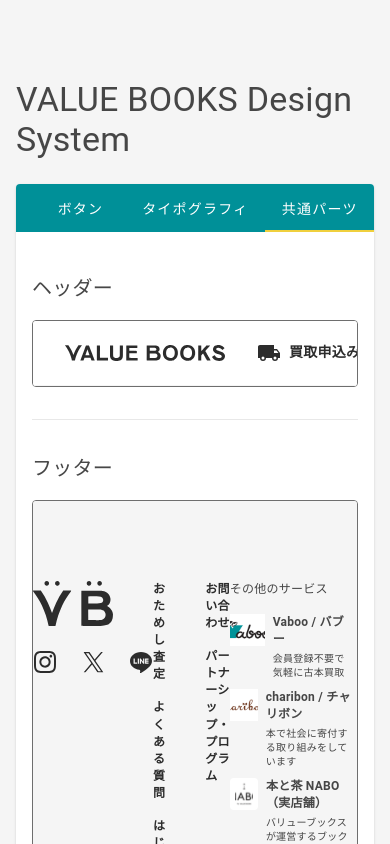
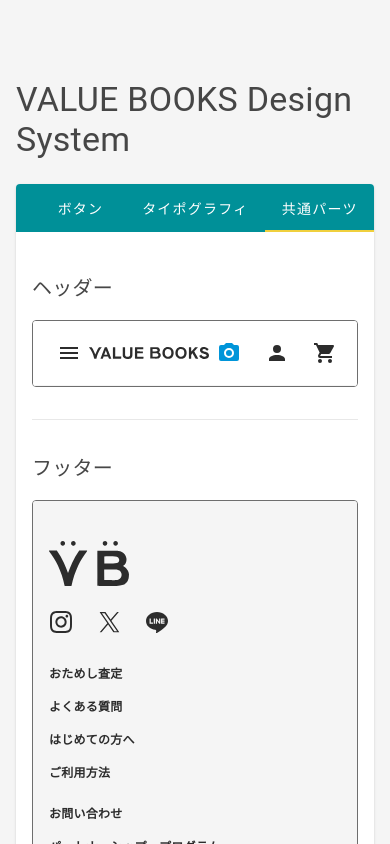
Before and after one commit to aizakakn/designsystem, a Vue app: page / in a window 390 px wide. Both pictures are taken after a click on the tab "共通パーツ". Shown: the top 844 px of the page. Built offline with nearby package versions, Linux system fonts and the light colour scheme.

Commit message:
Enhance site layout for mobile responsiveness and update header/footer styles. Add new icons for camera and menu, and refine workflow to notify on shared assets changes.

```diff
--- a/src/components/icons/mdi.ts
+++ b/src/components/icons/mdi.ts
@@ -5,6 +5,8 @@
     account: `<svg xmlns="http://www.w3.org/2000/svg" viewBox="0 0 24 24"><path d="M12,4A4,4 0 0,1 16,8A4,4 0 0,1 12,12A4,4 0 0,1 8,8A4,4 0 0,1 12,4M12,14C16.42,14 20,15.79 20,18V20H4V18C4,15.79 7.58,14 12,14Z"/></svg>`,
     magnify: `<svg xmlns="http://www.w3.org/2000/svg" viewBox="0 0 24 24"><path d="M9.5,3A6.5,6.5 0 0,1 16,9.5C16,11.11 15.41,12.59 14.44,13.73L14.71,14H15.5L20.5,19L19,20.5L14,15.5V14.71L13.73,14.44C12.59,15.41 11.11,16 9.5,16A6.5,6.5 0 0,1 3,9.5A6.5,6.5 0 0,1 9.5,3M9.5,5C7,5 5,7 5,9.5C5,12 7,14 9.5,14C12,14 14,12 14,9.5C14,7 12,5 9.5,5Z"/></svg>`,
     bookOpenVariant: `<svg xmlns="http://www.w3.org/2000/svg" viewBox="0 0 24 24"><path d="M12 21.5C10.65 20.65 8.2 20 6.5 20C4.85 20 3.15 20.3 1.75 21.05C1.65 21.1 1.6 21.1 1.5 21.1C1.25 21.1 1 20.85 1 20.6V6C1.6 5.55 2.25 5.25 3 5C4.11 4.65 5.33 4.5 6.5 4.5C8.45 4.5 10.55 4.9 12 6C13.45 4.9 15.55 4.5 17.5 4.5C18.67 4.5 19.89 4.65 21 5C21.75 5.25 22.4 5.55 23 6V20.6C23 20.85 22.75 21.1 22.5 21.1C22.4 21.1 22.35 21.1 22.25 21.05C20.85 20.3 19.15 20 17.5 20C15.8 20 13.35 20.65 12 21.5M12 8V19.5C13.35 18.65 15.8 18 17.5 18C18.7 18 19.9 18.15 21 18.5V7C19.9 6.65 18.7 6.5 17.5 6.5C15.8 6.5 13.35 7.15 12 8M13 11.5C14.11 10.82 15.6 10.5 17.5 10.5C18.41 10.5 19.26 10.59 20 10.78V9.23C19.13 9.08 18.29 9 17.5 9C15.73 9 14.23 9.28 13 9.84V11.5M17.5 11.67C15.79 11.67 14.29 11.93 13 12.46V14.15C14.11 13.5 15.6 13.16 17.5 13.16C18.54 13.16 19.38 13.24 20 13.4V11.9C19.13 11.74 18.29 11.67 17.5 11.67M20 14.57C19.13 14.41 18.29 14.33 17.5 14.33C15.67 14.33 14.17 14.6 13 15.13V16.82C14.11 16.16 15.6 15.83 17.5 15.83C18.54 15.83 19.38 15.91 20 16.07V14.57Z"/></svg>`,
+    camera: `<svg xmlns="http://www.w3.org/2000/svg" viewBox="0 0 24 24"><title>camera</title><path d="M4,4H7L9,2H15L17,4H20A2,2 0 0,1 22,6V18A2,2 0 0,1 20,20H4A2,2 0 0,1 2,18V6A2,2 0 0,1 4,4M12,7A5,5 0 0,0 7,12A5,5 0 0,0 12,17A5,5 0 0,0 17,12A5,5 0 0,0 12,7M12,9A3,3 0 0,1 15,12A3,3 0 0,1 12,15A3,3 0 0,1 9,12A3,3 0 0,1 12,9Z" /></svg>`,
+    menu: `<svg xmlns="http://www.w3.org/2000/svg" viewBox="0 0 24 24"><title>menu</title><path d="M3,6H21V8H3V6M3,11H21V13H3V11M3,16H21V18H3V16Z" /></svg>`,
   } as const
 
   export type MdiName = keyof typeof MDI
--- a/src/components/layout/SiteFooter.vue
+++ b/src/components/layout/SiteFooter.vue
@@ -158,6 +158,7 @@
   display: flex;
   flex-direction: column;
   gap: 40px;
+  padding: 0 16px;
 }
 
 .footer-main {
@@ -313,4 +314,38 @@
 .footer-copyright {
   font-size: 8px;
 }
+
+/* モバイル対応 */
+@media (max-width: 960px) {
+  .site-footer {
+    padding: 40px 0;
+  }
+
+  .footer-main {
+    flex-direction: column;
+    gap: 32px;
+  }
+
+  .footer-center {
+    flex-direction: column;
+    gap: 24px;
+  }
+
+  .footer-right {
+    flex-direction: column;
+    gap: 24px;
+    width: 100%;
+  }
+
+  .footer-bottom {
+    flex-direction: column;
+    gap: 16px;
+    align-items: flex-start;
+  }
+
+  .footer-bottom-links {
+    flex-direction: column;
+    gap: 12px;
+  }
+}
 </style>
--- a/src/components/layout/SiteHeader.vue
+++ b/src/components/layout/SiteHeader.vue
@@ -6,6 +6,8 @@
     class="site-header"
   >
     <div class="header-container">
+      <!-- デスクトップ表示 -->
+      <div class="header-desktop">
         <!-- 左側: ロゴとナビゲーション -->
         <div class="header-left">
           <a href="/" class="logo-link">
@@ -60,6 +62,38 @@
           </div>
         </div>
       </div>
+
+      <!-- モバイル表示 -->
+      <div class="header-mobile">
+        <button class="mobile-menu-button" @click="toggleMobileMenu">
+          <VBIcon name="menu" label="メニュー" class="mobile-icon" />
+        </button>
+
+        <a href="/" class="mobile-logo-link">
+          <div class="vb-logo-mobile">
+            <img
+              :src="logoImage"
+              alt="VALUE BOOKS"
+              class="logo-image"
+            />
+          </div>
+        </a>
+
+        <div class="mobile-right-icons">
+          <button class="mobile-icon-button">
+            <VBIcon name="camera" label="カメラ" class="mobile-icon camera-icon" />
+          </button>
+
+          <a href="#" class="mobile-icon-button">
+            <VBIcon name="account" label="ログイン" class="mobile-icon" />
+          </a>
+
+          <div class="mobile-icon-button">
+            <VBIcon name="cart" label="カート" class="mobile-icon" />
+          </div>
+        </div>
+      </div>
+    </div>
   </v-app-bar>
 </template>
 
@@ -68,6 +102,11 @@
 import VBIcon from '@/components/icons/VBIcon.vue'
 
 const searchQuery = ref('')
+const mobileMenuOpen = ref(false)
+
+const toggleMobileMenu = () => {
+  mobileMenuOpen.value = !mobileMenuOpen.value
+}
 
 /**
  * ロゴは public 配下の静的ファイルを使う
@@ -84,6 +123,15 @@
 }
 
 .header-container {
+  display: flex;
+  align-items: center;
+  justify-content: space-between;
+  width: 100%;
+  height: 100%;
+}
+
+/* デスクトップ表示 */
+.header-desktop {
   display: flex;
   align-items: center;
   justify-content: space-between;
@@ -181,4 +229,78 @@
   width: 24px;
   height: 24px;
 }
+
+/* モバイル表示 */
+.header-mobile {
+  display: none;
+  align-items: center;
+  justify-content: space-between;
+  width: 100%;
+  height: 100%;
+  padding: 0 16px;
+}
+
+.mobile-menu-button {
+  background: none;
+  border: none;
+  padding: 8px;
+  cursor: pointer;
+  display: flex;
+  align-items: center;
+  justify-content: center;
+}
+
+.mobile-logo-link {
+  display: flex;
+  align-items: center;
+  text-decoration: none;
+}
+
+.vb-logo-mobile {
+  height: 16px;
+  width: 120px;
+}
+
+.mobile-right-icons {
+  display: flex;
+  align-items: center;
+  gap: 8px;
+}
+
+.mobile-icon-button {
+  background: none;
+  border: none;
+  padding: 8px;
+  cursor: pointer;
+  display: flex;
+  align-items: center;
+  justify-content: center;
+  text-decoration: none;
+}
+
+.mobile-icon {
+  width: 24px;
+  height: 24px;
+}
+
+.camera-icon {
+  color: var(--vb-color-service-sell-blue, #0095D9);
+}
+
+/* レスポンシブ対応 */
+@media (max-width: 960px) {
+  .header-desktop {
+    display: none;
+  }
+
+  .header-mobile {
+    display: flex;
+  }
+}
+
+@media (min-width: 961px) {
+  .header-mobile {
+    display: none;
+  }
+}
 </style>
```
Lines whose indentation alone changed are shown as unchanged.
